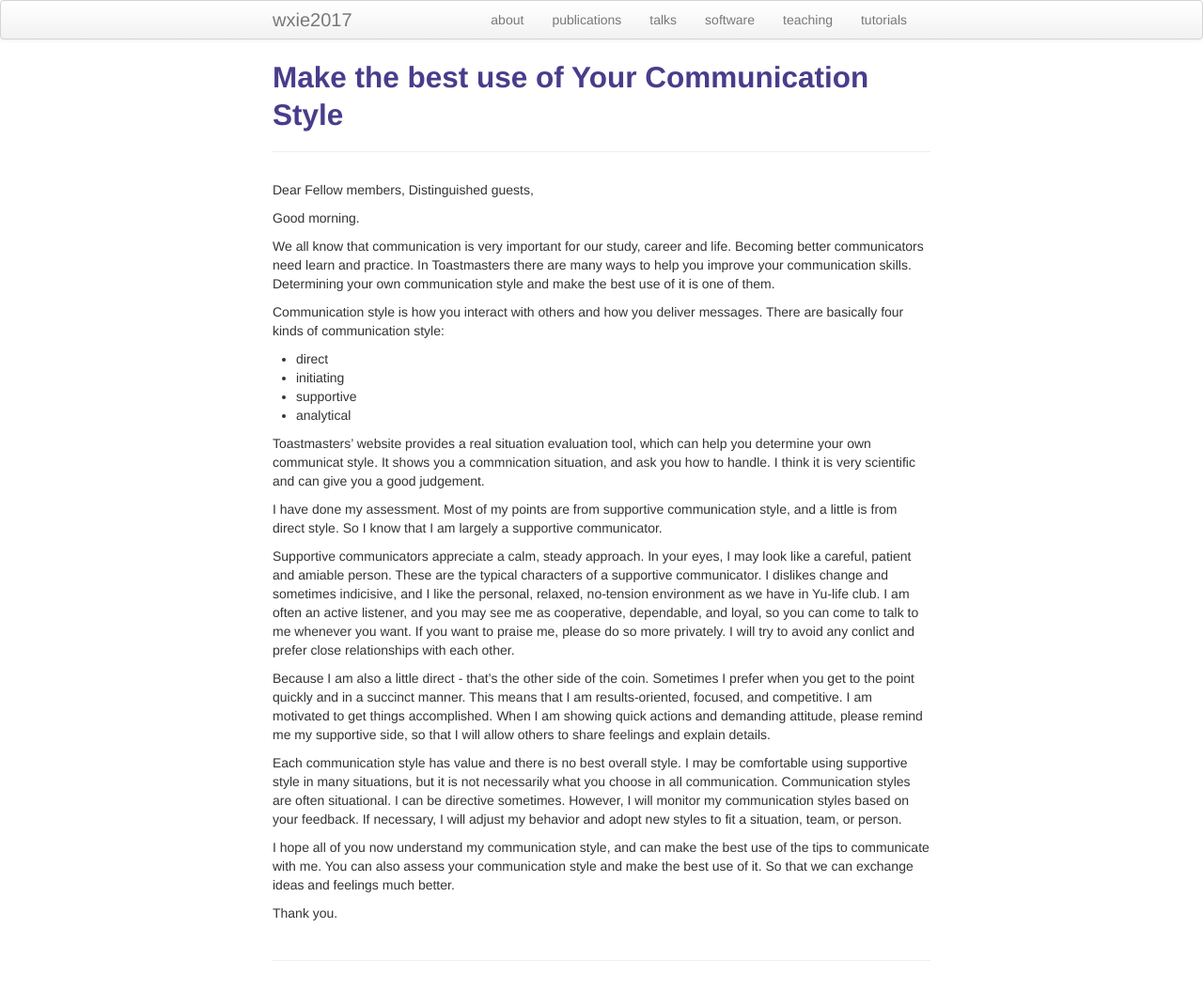
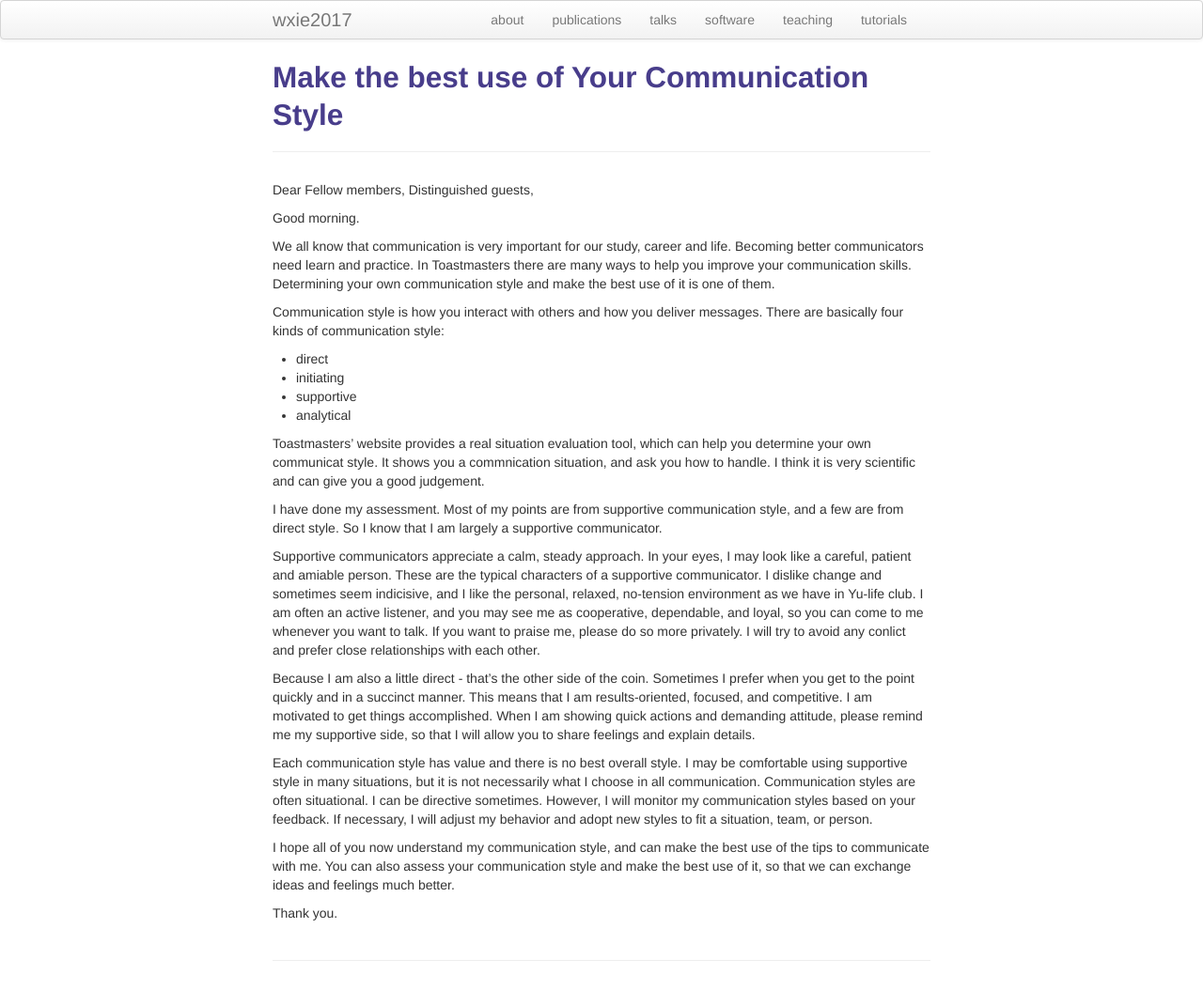
Before and after one commit to wxie2017/wxie2017.github.io, a Jekyll site: the page built from pages/speech/make_best_use_of_communication_style.md, in a window 1280 px wide. Shown: the whole page at 94% size. Built offline with Jekyll 4.4.1, drawn with Linux system fonts in a browser that asks for light colours.

Commit message:
correct some spelling and grammar mistakes

```diff
--- a/pages/speech/make_best_use_of_communication_style.md
+++ b/pages/speech/make_best_use_of_communication_style.md
@@ -27,30 +27,30 @@ Toastmasters' website provides a real situation evaluation tool, which can help
 your own communicat style. It shows you a commnication situation, and ask you how to handle.
 I think it is very scientific and can give you a good judgement.
 
-I have done my assessment. Most of my points are from supportive communication style, and a little
-is from direct style. So I know that I am largely a supportive communicator.
+I have done my assessment. Most of my points are from supportive communication style, and a few
+are from direct style. So I know that I am largely a supportive communicator.
 
 Supportive communicators appreciate a calm, steady approach. In your eyes, I may look like a careful,
-patient and amiable person. These are the typical characters of a supportive communicator. I dislikes
-change and sometimes indicisive, and I like the personal, relaxed, no-tension environment as we have
-in Yu-life club. I am often an active listener, and you may see me as cooperative, dependable, and
-loyal, so you can come to talk to me whenever you want. If you want to praise me, please do so more
-privately. I will try to avoid any conlict and prefer close relationships with each other.
+patient and amiable person. These are the typical characters of a supportive communicator. I dislike
+change and sometimes seem indicisive, and I like the personal, relaxed, no-tension environment as we
+have in Yu-life club. I am often an active listener, and you may see me as cooperative, dependable,
+and loyal, so you can come to me whenever you want to talk. If you want to praise me, please do so
+more privately. I will try to avoid any conlict and prefer close relationships with each other.
 
 Because I am also a little direct - that's the other side of the coin. Sometimes I prefer when you get
 to the point quickly and in a succinct manner. This means that I am results-oriented, focused, and
 competitive. I am motivated to get things accomplished. When I am showing quick actions and demanding
-attitude, please remind me my supportive side, so that I will allow others to share feelings and
+attitude, please remind me my supportive side, so that I will allow you to share feelings and
 explain details.
 
 Each communication style has value and there is no best overall style. I may be comfortable using
-supportive style in many situations, but it is not necessarily what you choose in all communication.
+supportive style in many situations, but it is not necessarily what I choose in all communication.
 Communication styles are often situational. I can be directive sometimes. However, I will monitor my
 communication styles based on your feedback. If necessary, I will adjust my behavior and adopt new
 styles to fit a situation, team, or person.
 
 I hope all of you now understand my communication style, and can make the best use of the tips to
-communicate with me. You can also assess your communication style and make the best use of it. So that
+communicate with me. You can also assess your communication style and make the best use of it, so that
 we can exchange ideas and feelings much better.
 
 Thank you.
```
